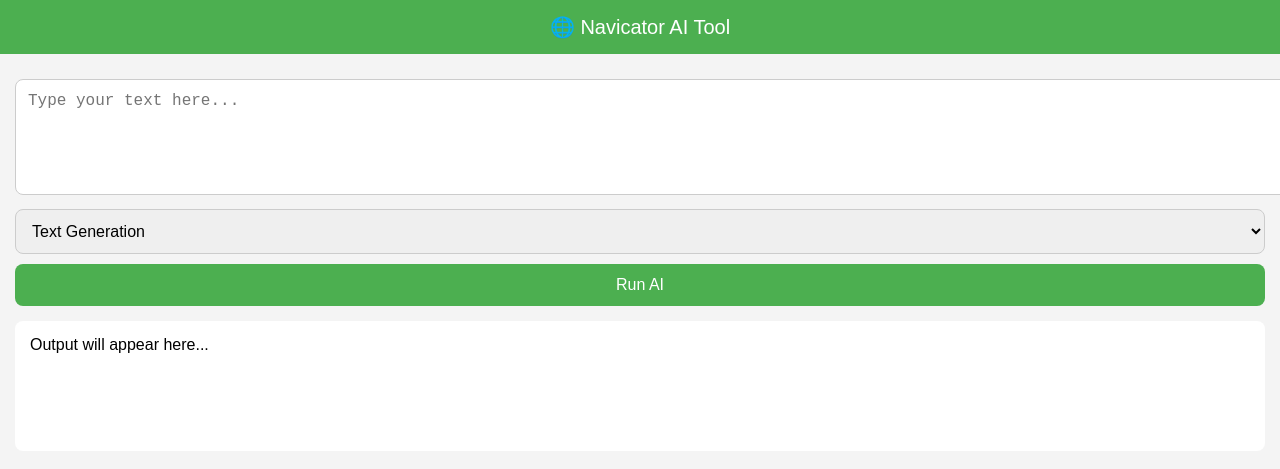
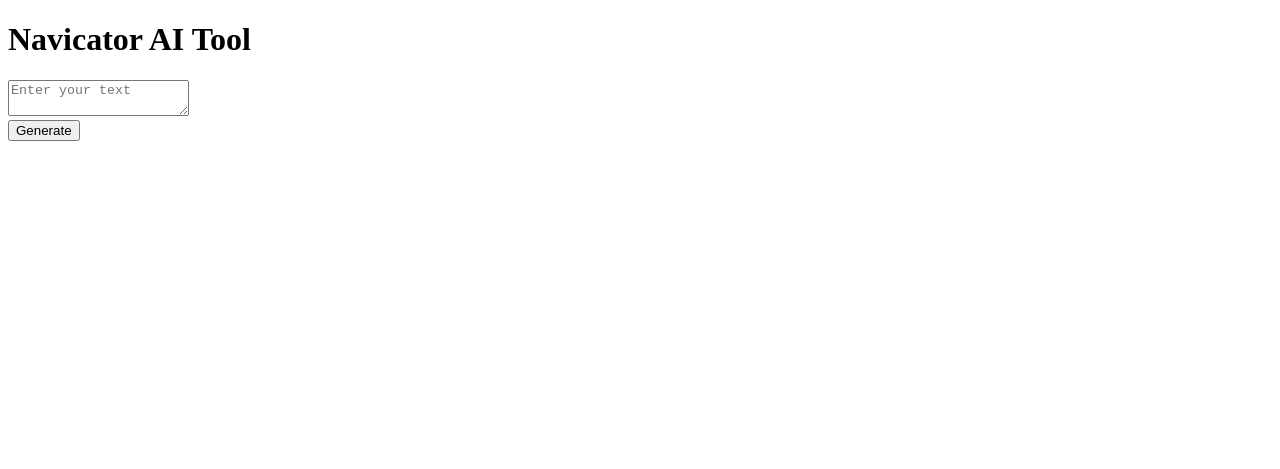
Before and after one commit to Navicator123/ai-tool, a website: page ai_tool.html in a window 1280 px wide. Drawn offline with Linux system fonts and the light colour scheme.

Commit message:
Add files via upload

```diff
--- a/ai_tool.html
+++ b/ai_tool.html
@@ -1,77 +1,25 @@
 <!DOCTYPE html>
-<html lang="en">
+<html>
 <head>
-<meta charset="UTF-8">
-<meta name="viewport" content="width=device-width, initial-scale=1.0">
     <title>Navicator AI Tool</title>
-<link rel="manifest" href="manifest.json">
-<meta name="theme-color" content="#4CAF50">
-<style>
-  body { font-family: Arial, sans-serif; background: #f4f4f4; margin: 0; }
-  header { background: #4CAF50; color: white; padding: 15px; text-align: center; font-size: 20px; }
-  main { padding: 15px; }
-  textarea, select, button {
-    width: 100%; padding: 12px; margin-top: 10px; font-size: 16px; border-radius: 8px; border: 1px solid #ccc;
-  }
-  button { background: #4CAF50; color: white; border: none; cursor: pointer; }
-  button:hover { background: #45a049; }
-  #result { background: white; padding: 15px; margin-top: 15px; border-radius: 8px; min-height: 100px; }
-</style>
 </head>
 <body>
-
-<header>🌐 Navicator AI Tool</header>
-
-<main>
-  <textarea id="inputText" placeholder="Type your text here..." rows="5"></textarea>
-  <select id="mode">
-    <option value="generate">Text Generation</option>
-    <option value="translate">Translate (EN → FR)</option>
-    <option value="summarize">Summarize</option>
-  </select>
-  <button onclick="runAI()">Run AI</button>
-  <div id="result">Output will appear here...</div>
-</main>
+    <h1>Navicator AI Tool</h1>
+    <textarea id="prompt" placeholder="Enter your text"></textarea><br>
+    <button onclick="generateText()">Generate</button>
+    <pre id="output"></pre>
 
     <script>
-async function runAI() {
-  const text = document.getElementById("inputText").value.trim();
-  const mode = document.getElementById("mode").value;
-  const resultBox = document.getElementById("result");
-
-  if (!text) { resultBox.innerText = "Please enter some text."; return; }
-  resultBox.innerText = "⏳ Processing...";
-
-  try {
-    let model = "";
-    if (mode === "generate") model = "gpt2";
-    if (mode === "translate") model = "Helsinki-NLP/opus-mt-en-fr";
-    if (mode === "summarize") model = "facebook/bart-large-cnn";
-
-    const response = await fetch(`https://api-inference.huggingface.co/models/${model}`, {
+        async function generateText() {
+            const prompt = document.getElementById("prompt").value;
+            const response = await fetch("/generate", {
                 method: "POST",
-      headers: {
-        "Content-Type": "application/json",
-        "Authorization": "Bearer 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"
-      },
-      body: JSON.stringify({ inputs: text })
+                headers: { "Content-Type": "application/json" },
+                body: JSON.stringify({ inputs: prompt })
             });
-
             const data = await response.json();
-    if (data.error) { resultBox.innerText = "⚠️ API error: " + data.error; return; }
-
-    if (mode === "generate") resultBox.innerText = data[0].generated_text;
-    if (mode === "translate") resultBox.innerText = data[0].translation_text;
-    if (mode === "summarize") resultBox.innerText = data[0].summary_text;
-  } catch (err) {
-    resultBox.innerText = "⚠️ Error: " + err.message;
-  }
+            document.getElementById("output").textContent = JSON.stringify(data, null, 2);
         }
     </script>
-
-<script>
-  if ("serviceWorker" in navigator) navigator.serviceWorker.register("sw.js");
-</script>
-
 </body>
 </html>
```
Also changed, not shown: package.json (added, +13 -0 lines), server.js (added, +31 -0 lines), 1 other file. Lines whose indentation alone changed are shown as unchanged.
